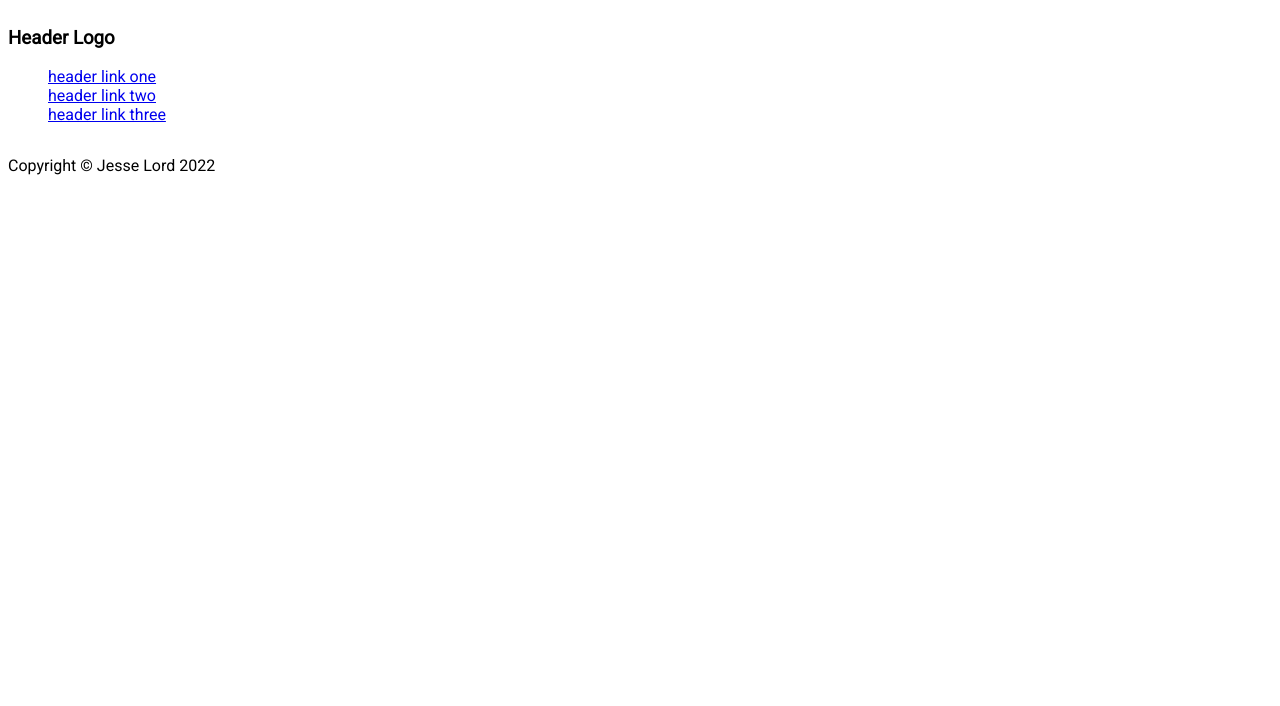
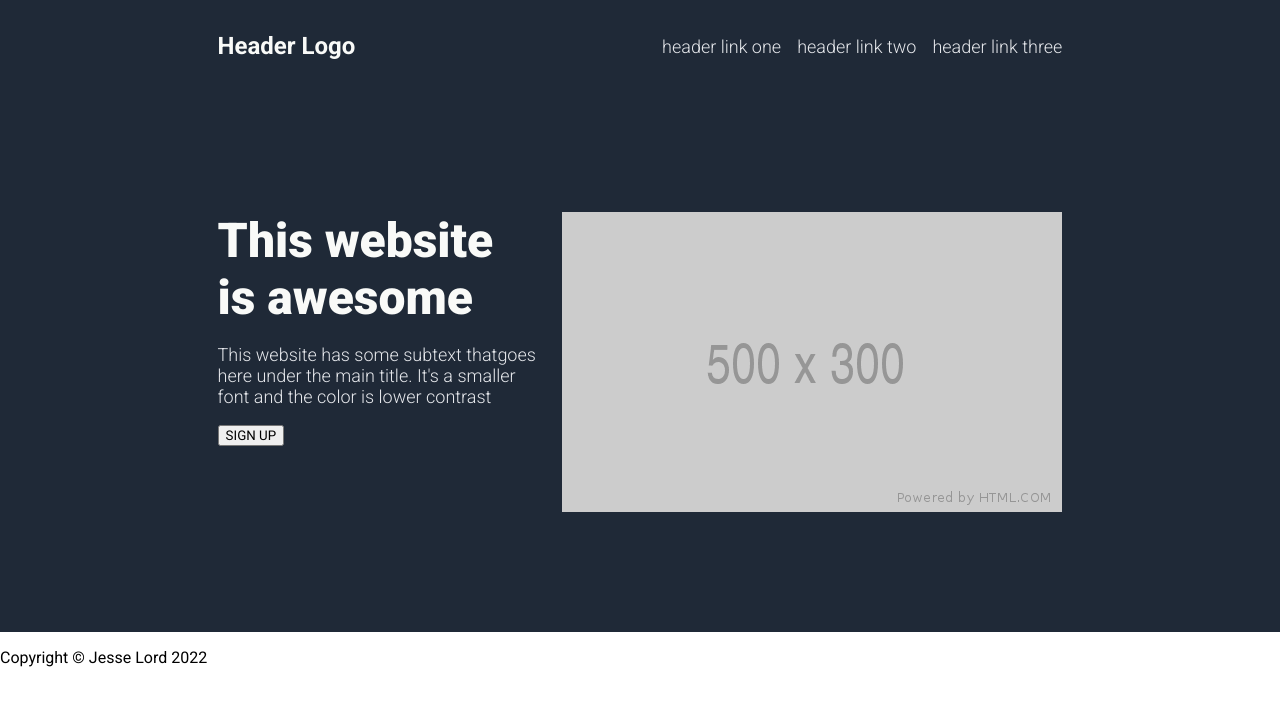
Before and after one commit to ActuallyIsJesse/landing-page-1, a plain HTML site: page index.html in a window 1280 px wide. Drawn offline with Linux system fonts and the light colour scheme.

Commit message:
Layout hero section

```diff
--- a/index.html
+++ b/index.html
@@ -5,11 +5,10 @@
     <meta http-equiv="X-UA-Compatible" content="IE=edge">
     <meta name="viewport" content="width=device-width, initial-scale=1.0">
     <link rel="stylesheet" href="styles.css">
-    <link rel="stylesheet"
-          href="https://fonts.googleapis.com/css2?family=Roboto">
     <title>Landing Page 1</title>
 </head>
 <body>
+    <div class="hero-wrapper">
             <nav class="navbar">
             <h3> Header Logo</h3>
             <div class="navbar-links">
@@ -20,7 +19,15 @@
                 </ul>
             </div>
             </nav>
-
+        <div class="hero-content">
+            <div class="hero-text">
+                <h1>This website is awesome</h1>
+                <p>This website has some subtext thatgoes here under the main title. It's a smaller font and the color is lower contrast</p>
+                <button class="hero-button">SIGN UP</button>
+            </div>
+            <img src="500x300.png" alt="placeholder image">
+        </div>
+    </div>
 
 
 
--- a/styles.css
+++ b/styles.css
@@ -1,3 +1,5 @@
+@import url('https://fonts.googleapis.com/css2?family=Roboto:wght@100;300;400;500;700;900&display=swap');
+
 * {
     font-family: 'Roboto', serif;
 }
@@ -6,13 +8,69 @@ body {
     display: flex;
     flex-direction: column;
     justify-content: space-between;
+    padding: 0px;
+    margin: 0px;
 }
 
-.header {
+h1 {
+    font-size: 48px;
+    font-weight: 900;
+    color: #f9faf8;
+    padding: 0px;
+    margin: 0px;
+}
+
+.hero-wrapper {
+    background-color: #1f2937;
+    color: #f9faf8;
+    padding-left: 17%;
+    padding-right: 17%;
 
 }
 
-.header a, ul {
+.hero-content {
+    display: flex;
+    padding-top: 120px;
+    padding-bottom: 120px;
+    gap: 24px;
+}
+
+.hero-text p {
+    font-size: 18px;
+    font-weight: 300;
+    color: #E5E7EB;
+}
+
+.navbar {
+    display: flex;
+    justify-content: space-between;
+    align-items: center;
+    padding: 8px 0px;
+    margin: 0px;
+}
+
+.navbar h3 {
+    font-size: 24px;
+    font-weight: 600;
+}
+
+.navbar-links {
+    margin-left: auto;
+    align-items: center;
+}
+
+.navbar ul {
+    display: flex;
+    align-items: center;
+    margin: 0px;
+    padding: 0px;
+    gap: 16px;
+}
+
+.navbar a, ul {
+    font-size: 18px;
+    font-weight: 300;
     text-decoration: none;
     list-style: none;
+    color: #E5E7EB;
 }
```
Also changed, not shown: 500x300.png (added). Lines whose indentation alone changed are shown as unchanged.
